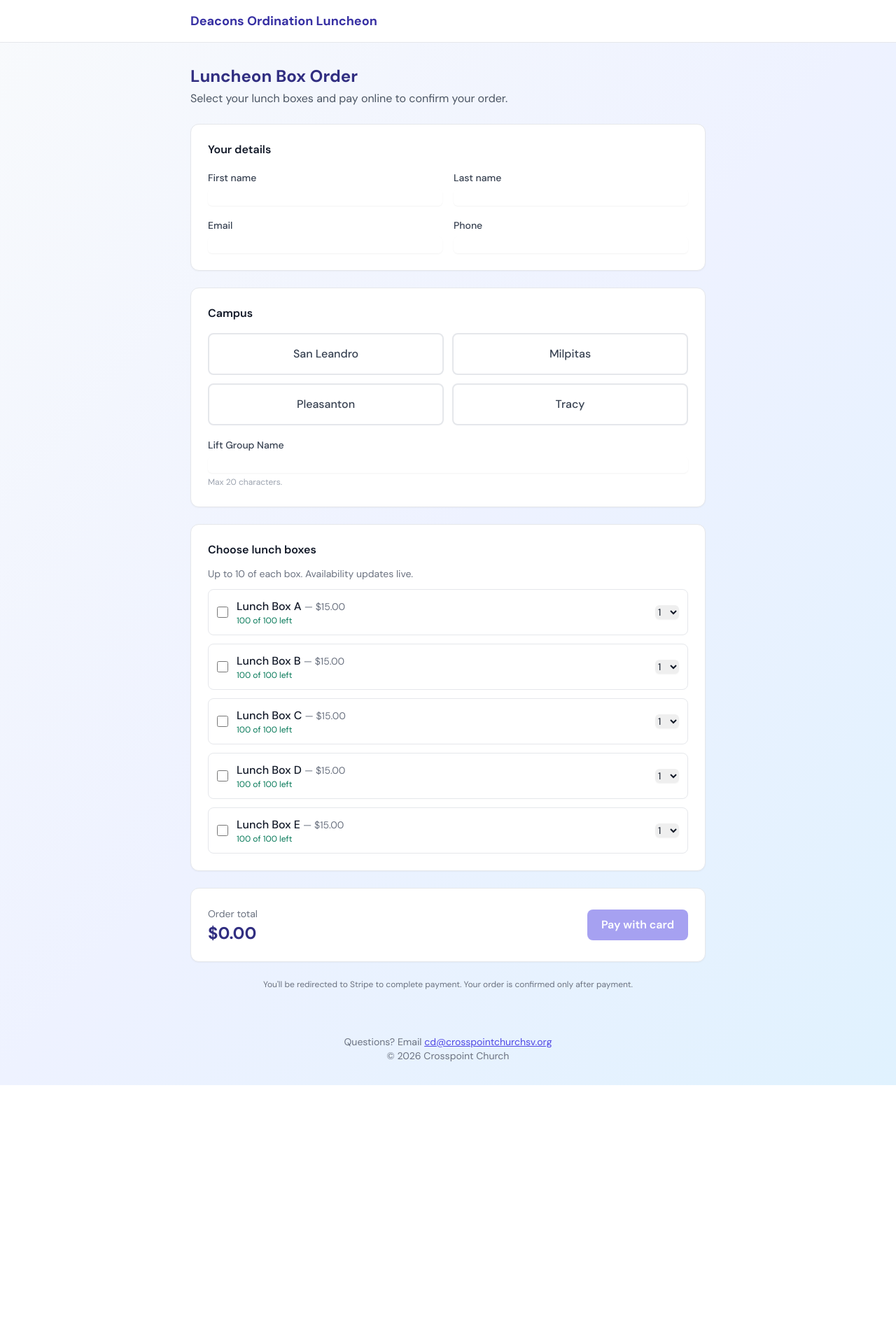
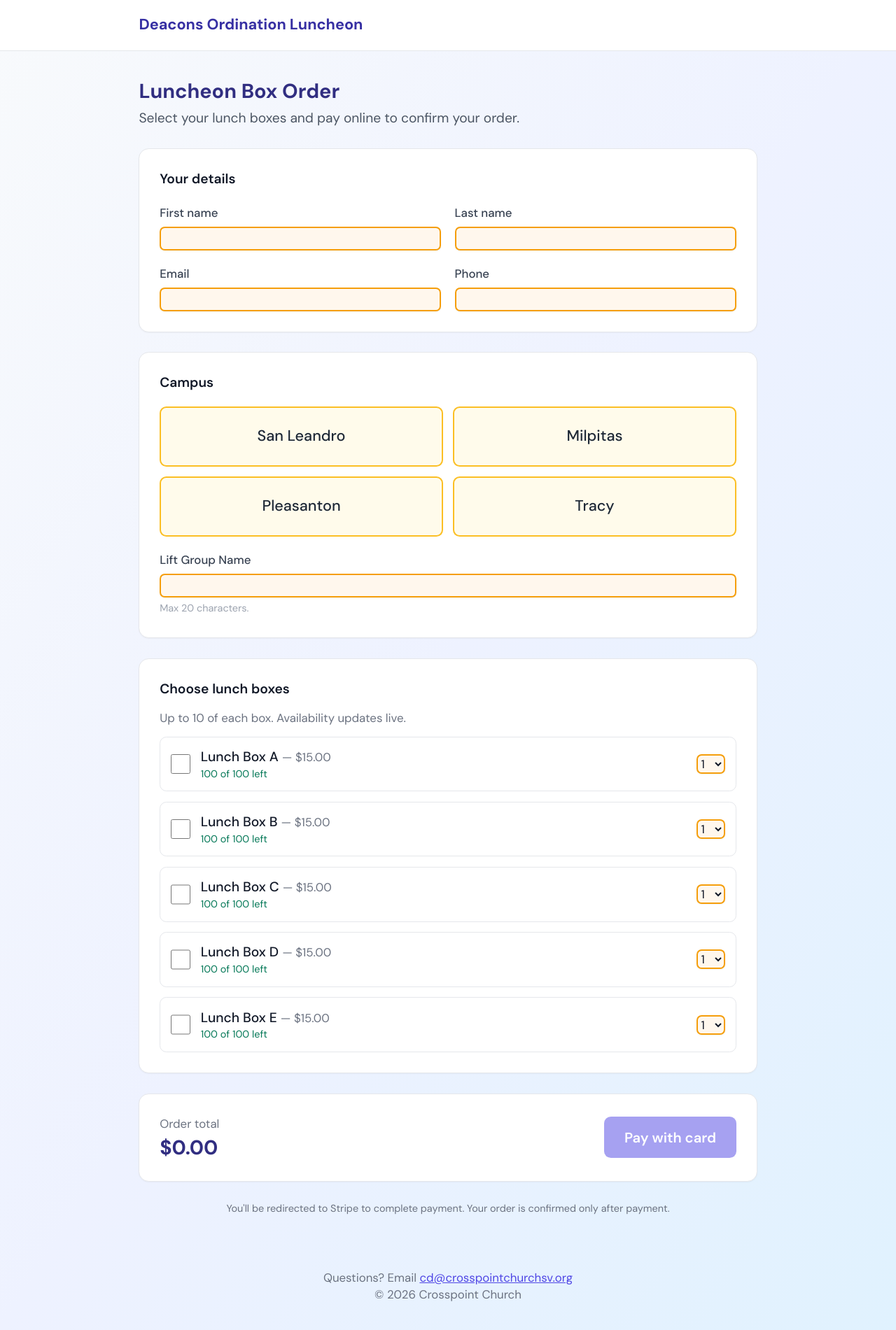
Before and after one commit to cd-ship-it/dolof, a PHP site: page /dolof/order.php in a window 1280 px wide. Shown: the whole page at 70% size. Before the commit the page ends 1551 px from the top, so only its background shows below. Run offline with PHP 8.4, Linux system fonts and the light colour scheme; data comes from the database, SQL or seed files in the repository; data that the repository does not hold is empty; some libraries are stand-ins or nearby versions.

Commit message:
Larger type + amber fillable-field styling for the order form
- Base font size +20% (senior-friendly)
- Text inputs / selects get a soft amber fill and a 2px amber border so
  empty fields clearly read as fillable; turn white with indigo border on focus
- Campus cards and box checkboxes enlarged; unselected campus cards tinted amber

Co-Authored-By: Claude Sonnet 5 <noreply@anthropic.com>
Claude-Session: https://claude.ai/code/session_0123bRPsuXWoimdnXZWcQFHA

```diff
--- a/includes/layout.php
+++ b/includes/layout.php
@@ -19,11 +19,26 @@ function layout_head(string $title = 'Deacons Ordination Luncheon'): void
   <link rel="preconnect" href="https://fonts.gstatic.com" crossorigin>
   <link href="https://fonts.googleapis.com/css2?family=DM+Sans:wght@400;500;600;700&display=swap" rel="stylesheet">
   <style>
+    /* Larger base type — this is a form for senior members (all rem sizing scales with this). */
+    html { font-size: 120%; }
     body { font-family: 'DM Sans', ui-sans-serif, system-ui, sans-serif; }
     .card { background:#fff; border:1px solid #e5e7eb; border-radius:.75rem; padding:1.5rem; box-shadow:0 1px 2px rgba(0,0,0,.04); }
-    .btn-primary { background:#4f46e5; color:#fff; font-weight:600; padding:.625rem 1.25rem; border-radius:.5rem; }
+    .btn-primary { background:#4f46e5; color:#fff; font-weight:600; padding:.75rem 1.5rem; border-radius:.5rem; font-size:1.05rem; }
     .btn-primary:hover { background:#4338ca; }
     .btn-primary:disabled { opacity:.5; cursor:not-allowed; }
+
+    /* Empty inputs get a soft amber fill + strong border so they read as "fill me in". */
+    input[type="text"], input[type="email"], input[type="tel"], select, textarea {
+      background-color: #fff7ed;
+      border-color: #f59e0b !important;
+      border-width: 2px !important;
+      font-size: 1.05rem;
+    }
+    input[type="text"]:focus, input[type="email"]:focus, input[type="tel"]:focus,
+    select:focus, textarea:focus {
+      background-color: #ffffff;
+      border-color: #4f46e5 !important;
+    }
   </style>
 </head>
 <body class="min-h-screen bg-gradient-to-br from-slate-50 via-indigo-50 to-sky-100 text-gray-900">
--- a/order.php
+++ b/order.php
@@ -85,8 +85,8 @@ layout_head('Order — Deacons Ordination Luncheon');
 
     <div class="grid grid-cols-2 gap-3">
       <?php foreach ($campuses as $c): ?>
-        <label class="campus-option relative flex cursor-pointer items-center justify-center rounded-lg border-2 px-3 py-4 text-center font-medium transition
-                      <?= $oldCampus === $c ? 'border-indigo-600 bg-indigo-50 text-indigo-800 ring-2 ring-indigo-300' : 'border-gray-200 text-gray-700 hover:border-indigo-300' ?>">
+        <label class="campus-option relative flex cursor-pointer items-center justify-center rounded-lg border-2 px-3 py-5 text-center font-medium text-lg transition
+                      <?= $oldCampus === $c ? 'border-indigo-600 bg-indigo-50 text-indigo-800 ring-2 ring-indigo-300' : 'border-amber-400 bg-amber-50 text-gray-800 hover:border-indigo-400' ?>">
           <input type="radio" name="campus" value="<?= e($c) ?>" class="sr-only campus-radio" <?= $oldCampus === $c ? 'checked' : '' ?> required>
           <?= e($c) ?>
         </label>
@@ -117,7 +117,7 @@ layout_head('Order — Deacons Ordination Luncheon');
            data-box-row="<?= e($code) ?>">
         <label class="flex items-center gap-3 flex-1 cursor-pointer">
           <input type="checkbox" name="boxes[]" value="<?= e($code) ?>"
-                 class="h-4 w-4 rounded border-gray-300 text-indigo-600 box-check"
+                 class="h-6 w-6 rounded border-gray-400 text-indigo-600 box-check"
                  <?= $checked && !$soldOut ? 'checked' : '' ?> <?= $soldOut ? 'disabled' : '' ?>>
           <span>
             <span class="font-medium text-gray-900"><?= e($b['name']) ?></span>
@@ -158,7 +158,7 @@ layout_head('Order — Deacons Ordination Luncheon');
 
   // Campus radio: highlight the chosen card.
   var SEL = 'border-indigo-600 bg-indigo-50 text-indigo-800 ring-2 ring-indigo-300'.split(' ');
-  var UNSEL = 'border-gray-200 text-gray-700 hover:border-indigo-300'.split(' ');
+  var UNSEL = 'border-amber-400 bg-amber-50 text-gray-800 hover:border-indigo-400'.split(' ');
   function syncCampus() {
     form.querySelectorAll('.campus-option').forEach(function (opt) {
       var on = opt.querySelector('.campus-radio').checked;
```
